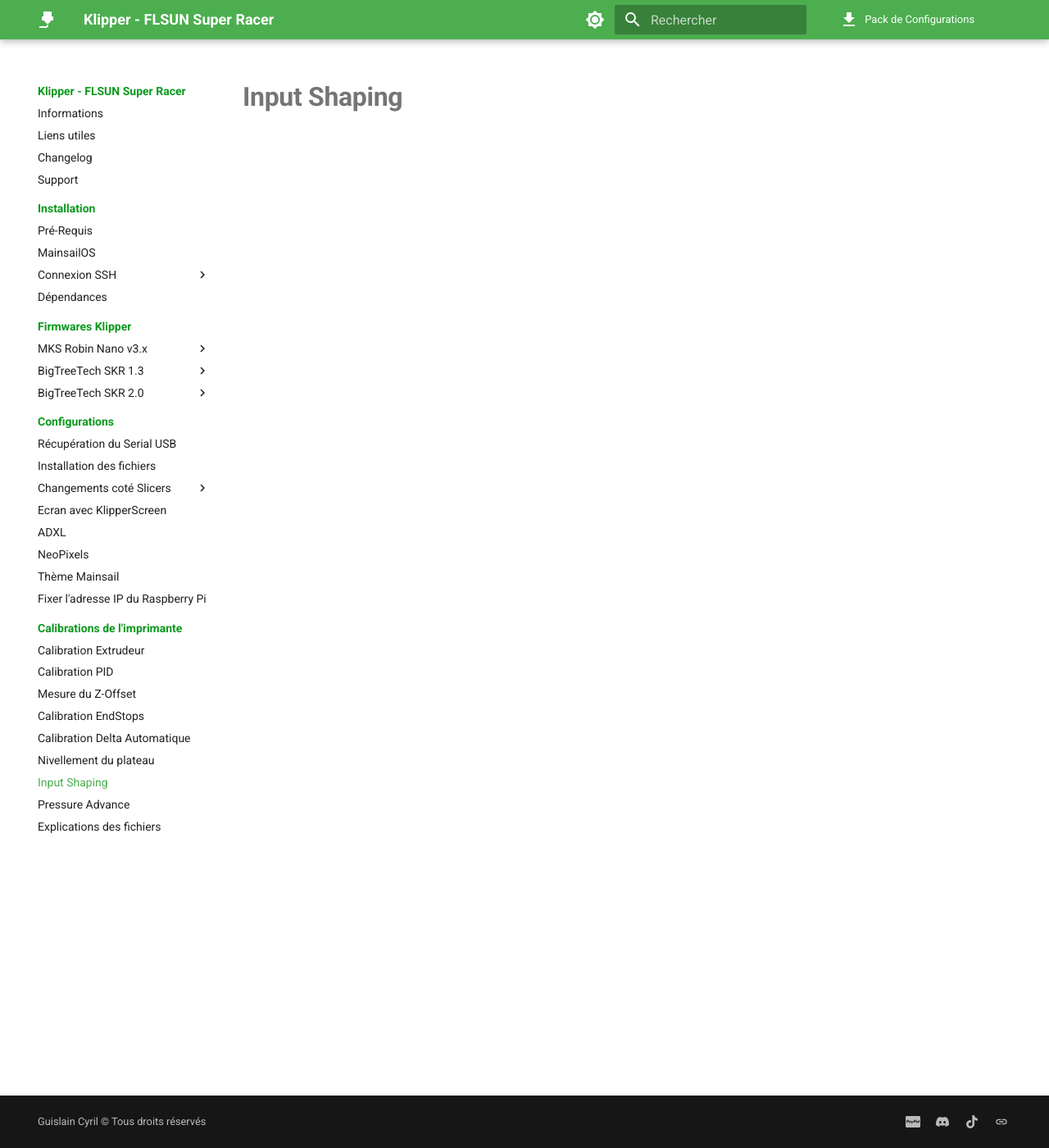
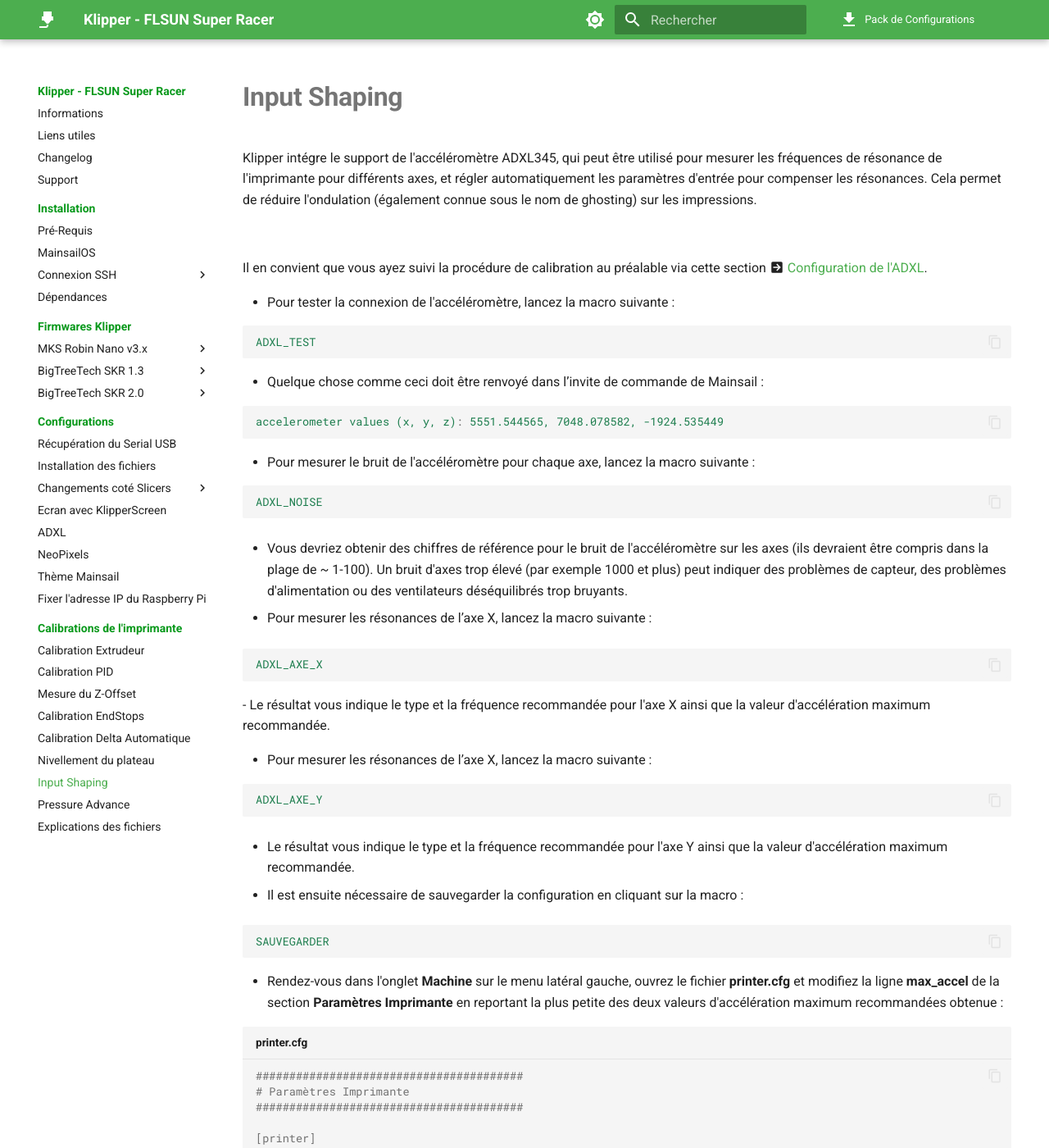
Before and after one commit to Guilouz/test, an MkDocs documentation site: the page built from docs/calibrations/input-shaping.md, in a window 1280 px wide and 1400 px high. Shown: the whole window at 82% size. Built offline with MkDocs 1.6.1 and Material for MkDocs 9.7.7, drawn with Linux system fonts in a browser that asks for light colours; comment, search, counter and statistics services are not loaded; some of the changed text lies outside the part shown.

Commit message:
Update input-shaping.md

````diff
--- a/docs/calibrations/input-shaping.md
+++ b/docs/calibrations/input-shaping.md
@@ -4,3 +4,76 @@
 ---
 
 # Input Shaping
+
+Klipper intégre le support de l'accéléromètre ADXL345, qui peut être utilisé pour mesurer les fréquences de résonance de l'imprimante pour différents axes, et régler automatiquement les paramètres d'entrée pour compenser les résonances. Cela permet de réduire l'ondulation (également connue sous le nom de ghosting) sur les impressions.
+
+<br />
+
+Il en convient que vous ayez suivi la procédure de calibration au préalable via cette section :material-arrow-right-box: [Configuration de l'ADXL](../configurations/adxl.md).
+
+- Pour tester la connexion de l'accéléromètre, lancez la macro suivante :
+
+``` yaml
+ADXL_TEST
+```
+
+- Quelque chose comme ceci doit être renvoyé dans l’invite de commande de Mainsail :
+
+``` yaml
+accelerometer values (x, y, z): 5551.544565, 7048.078582, -1924.535449
+```
+
+- Pour mesurer le bruit de l'accéléromètre pour chaque axe, lancez la macro suivante :
+
+``` yaml
+ADXL_NOISE
+```
+
+- Vous devriez obtenir des chiffres de référence pour le bruit de l'accéléromètre sur les axes (ils devraient être compris dans la plage de ~ 1-100). Un bruit d'axes trop élevé (par exemple 1000 et plus) peut indiquer des problèmes de capteur, des problèmes d'alimentation ou des ventilateurs déséquilibrés trop bruyants.
+
+
+- Pour mesurer les résonances de l’axe X, lancez la macro suivante :
+
+``` yaml
+ADXL_AXE_X
+```
+- Le résultat vous indique le type et la fréquence recommandée pour l'axe X ainsi que la valeur d'accélération maximum recommandée.
+
+- Pour mesurer les résonances de l’axe X, lancez la macro suivante :
+
+``` yaml
+ADXL_AXE_Y
+```
+
+- Le résultat vous indique le type et la fréquence recommandée pour l'axe Y ainsi que la valeur d'accélération maximum recommandée.
+
+- Il est ensuite nécessaire de sauvegarder la configuration en cliquant sur la macro :
+
+``` yaml
+SAUVEGARDER
+```
+
+- Rendez-vous dans l'onglet **Machine** sur le menu latéral gauche, ouvrez le fichier **printer.cfg** et modifiez la ligne **max_accel** de la section **Paramètres Imprimante** en reportant la plus petite des deux valeurs d'accélération maximum recommandées obtenue :
+
+``` yaml hl_lines="8" title="printer.cfg"
+########################################
+# Paramètres Imprimante
+########################################
+
+[printer]
+kinematics: delta
+max_velocity: 300
+max_accel: 3700
+max_accel_to_decel: 2000
+square_corner_velocity: 5.0
+```
+
+- Cliquez sur **SAUVEGARDER ET REDÉMARRAGE** en haut à droite pour enregistrer le fichier.
+
+<br />
+
+Vous trouverez plus d'informations sur la documentation officielle : :material-web: <a href="https://www.klipper3d.org/Measuring_Resonances.html#measuring-the-resonances" target="blank">Mesasuring Resonances | Klipper</a>
+
+A noter que ces mesurances peuvent également être faites sans ADXL, cependant cela reste moins précis. Voir la documentation officielle : :material-web: <a href="https://www.klipper3d.org/Resonance_Compensation.html" target="blank">Resonance Compensation | Klipper</a>
+
+<br />
````
